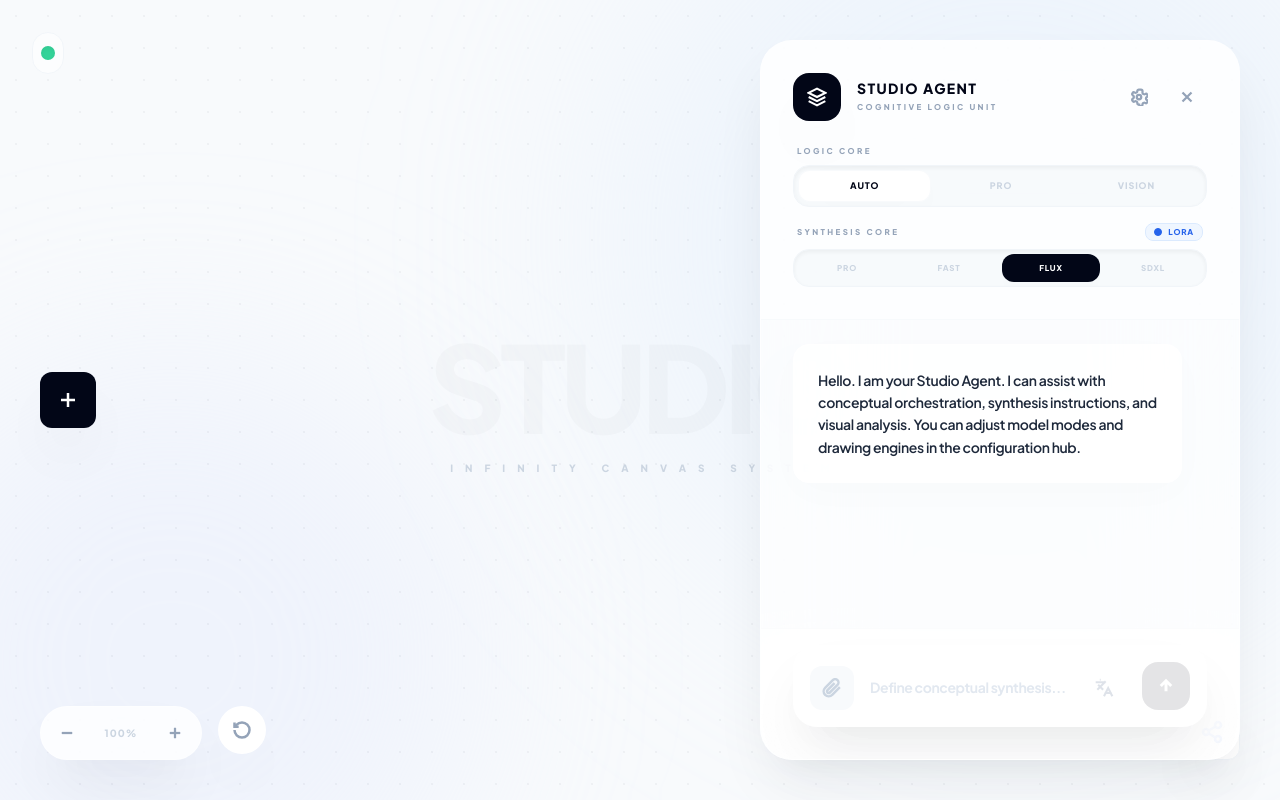
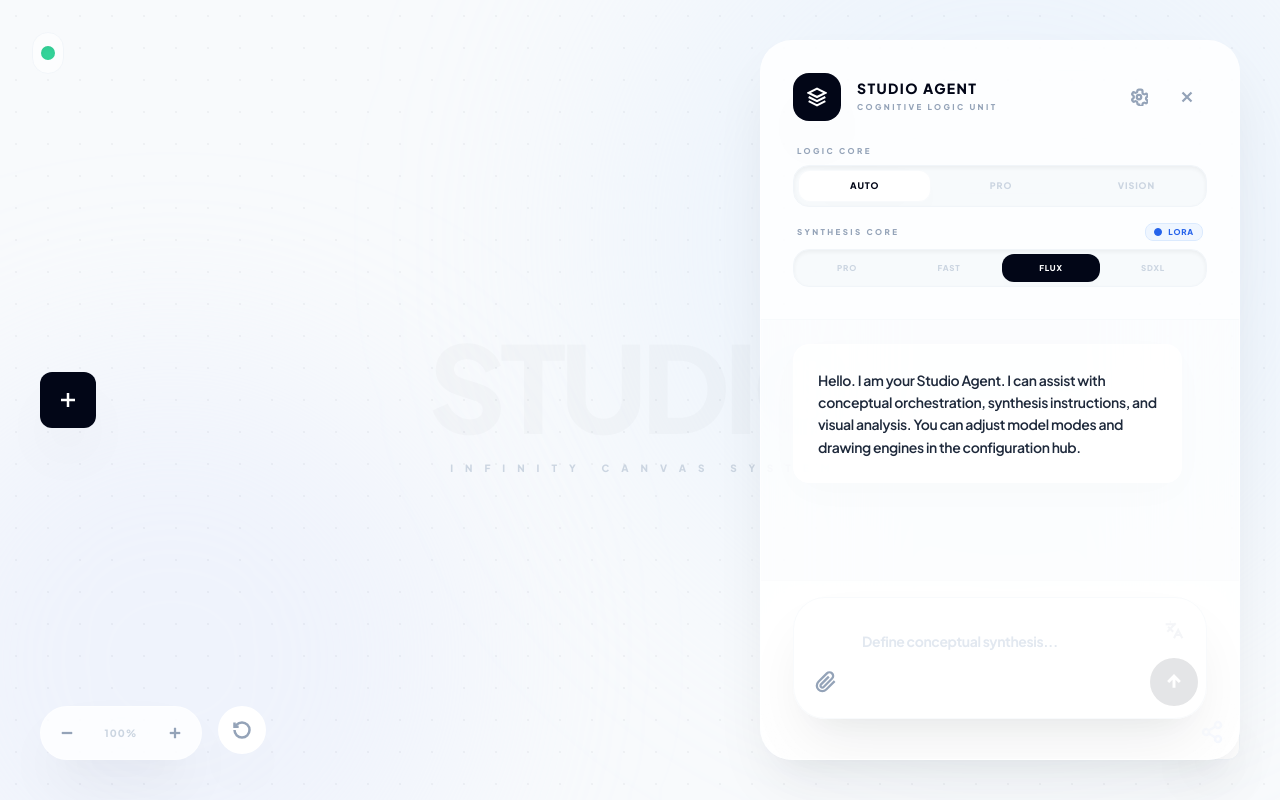
Before and after one commit to vfxLY/vfxLY.github.io, a React (Vite) app: page / in a window 1280 px wide. Both pictures are taken after a click on the button 1208 px from the left and 72 px from the top of the page. Built offline with nearby package versions, Linux system fonts and the light colour scheme.

Commit message:
feat(GeminiChat): Improve textarea height and padding
Adjusts the GeminiChat component to dynamically manage the textarea height based on its content, ensuring it remains within a sensible range. Also increases the bottom padding of the input area for better visual balance.

```diff
--- a/components/features/GeminiChat.tsx
+++ b/components/features/GeminiChat.tsx
@@ -47,8 +47,21 @@ const GeminiChat: React.FC = () => {
 
   const messagesEndRef = useRef<HTMLDivElement>(null);
   const fileInputRef = useRef<HTMLInputElement>(null);
+  const textareaRef = useRef<HTMLTextAreaElement>(null);
 
   const COMFY_SERVER_URL = "https://17610400098.top";
+
+  // 高度逻辑：14px * 1.5 = 21px 每行。 py-4 (16px * 2) = 32px 边距。
+  // 3行: 21 * 3 + 32 = 95px
+  // 8行: 21 * 8 + 32 = 200px
+  useEffect(() => {
+    if (textareaRef.current) {
+      textareaRef.current.style.height = 'auto';
+      const scrollHeight = textareaRef.current.scrollHeight;
+      const targetHeight = Math.min(Math.max(scrollHeight, 95), 200);
+      textareaRef.current.style.height = `${targetHeight}px`;
+    }
+  }, [input]);
 
   useEffect(() => {
     messagesEndRef.current?.scrollIntoView({ behavior: "smooth" });
@@ -428,7 +441,7 @@ const GeminiChat: React.FC = () => {
             <div ref={messagesEndRef} />
           </div>
 
-          <div className="px-8 pb-8 pt-4 bg-white/50 border-t border-slate-100/30 backdrop-blur-xl">
+          <div className="px-8 pb-10 pt-4 bg-white/50 border-t border-slate-100/30 backdrop-blur-xl">
             {pendingImages.length > 0 && (
               <div className="flex gap-4 mb-6 overflow-x-auto no-scrollbar py-1 px-0.5">
                 {pendingImages.map((img, idx) => (
@@ -439,17 +452,49 @@ const GeminiChat: React.FC = () => {
                 ))}
               </div>
             )}
-            <div className="flex items-end gap-4 bg-white border border-slate-100 rounded-3xl p-4 focus-within:ring-4 focus-within:ring-slate-950/[0.03] transition-all shadow-premium border-white/90">
-              <button onClick={() => fileInputRef.current?.click()} className="p-3 text-slate-300 hover:text-slate-950 transition-colors shrink-0 bg-slate-50 rounded-xl"><svg width="20" height="20" viewBox="0 0 24 24" fill="none" stroke="currentColor" strokeWidth="3"><path d="M21.44 11.05l-9.19 9.19a6 6 0 0 1-8.49-8.49l9.19-9.19a4 4 0 0 1 5.66 5.66l-9.2 9.19a2 2 0 0 1-2.83-2.83l8.49-8.48"/></svg></button>
-              <textarea rows={1} placeholder={selectedModelMode === 'vision' ? "Analyze visual asset..." : "Define conceptual synthesis..."} value={input} onChange={e => setInput(e.target.value)} onKeyDown={e => e.key === 'Enter' && !e.shiftKey && (e.preventDefault(), handleSend())} className="flex-1 bg-transparent border-none focus:outline-none text-[14px] font-bold text-slate-950 placeholder:text-slate-200 resize-none py-3" />
-              <button onClick={handleTranslate} disabled={!input.trim() || isTranslating} className="p-3 text-slate-400 hover:text-blue-600 transition-all active:scale-95 disabled:opacity-30 relative group/trans">
-                <svg width="20" height="20" viewBox="0 0 24 24" fill="none" stroke="currentColor" strokeWidth="2.5" className={isTranslating ? 'animate-spin' : ''}>
-                  <path d="M5 8l6 6M4 14l10-10M2 5h12M7 2h1M22 22l-5-10-5 10M12.8 18h8.4" />
-                </svg>
-                <span className="absolute -top-10 left-1/2 -translate-x-1/2 bg-slate-950 text-white text-[8px] font-black uppercase tracking-widest px-3 py-1.5 rounded-lg shadow-xl opacity-0 group-hover/trans:opacity-100 transition-opacity pointer-events-none whitespace-nowrap z-50">Strict Translation</span>
-              </button>
-              <button onClick={handleSend} disabled={isTyping || (!input.trim() && pendingImages.length === 0)} className="w-12 h-12 bg-slate-950 rounded-2xl flex items-center justify-center text-white shadow-premium hover:scale-105 active:scale-95 transition-all disabled:opacity-10 disabled:scale-100 shrink-0"><svg width="18" height="18" viewBox="0 0 24 24" fill="none" stroke="currentColor" strokeWidth="4"><path d="M5 12l7-7 7 7M12 19V5"/></svg></button>
+
+            <div className="relative group/input-container">
+              <div className="flex items-end gap-3 bg-white/90 border border-slate-100/50 rounded-[32px] p-2 transition-all shadow-premium hover:shadow-premium-hover focus-within:ring-4 focus-within:ring-slate-950/[0.03] backdrop-blur-2xl">
+                <button
+                  onClick={() => fileInputRef.current?.click()}
+                  className="w-12 h-12 flex items-center justify-center text-slate-400 hover:text-slate-950 transition-all hover:bg-slate-50 rounded-full shrink-0 mb-1"
+                >
+                  <svg width="22" height="22" viewBox="0 0 24 24" fill="none" stroke="currentColor" strokeWidth="2.5"><path d="M21.44 11.05l-9.19 9.19a6 6 0 0 1-8.49-8.49l9.19-9.19a4 4 0 0 1 5.66 5.66l-9.2 9.19a2 2 0 0 1-2.83-2.83l8.49-8.48"/></svg>
+                </button>
+
+                <textarea
+                  ref={textareaRef}
+                  placeholder={selectedModelMode === 'vision' ? "Analyze visual asset..." : "Define conceptual synthesis..."}
+                  value={input}
+                  onChange={e => setInput(e.target.value)}
+                  onKeyDown={e => e.key === 'Enter' && !e.shiftKey && (e.preventDefault(), handleSend())}
+                  className="flex-1 bg-transparent border-none focus:outline-none text-[14px] font-bold text-slate-950 placeholder:text-slate-200 resize-none py-4 overflow-y-auto custom-scrollbar transition-[height] duration-200 leading-[1.5]"
+                  style={{ maxHeight: '200px', minHeight: '95px' }}
+                />
+
+                <div className="flex flex-col gap-1 mb-1">
+                  <button
+                    onClick={handleTranslate}
+                    disabled={!input.trim() || isTranslating}
+                    className="w-12 h-12 flex items-center justify-center text-slate-400 hover:text-blue-600 transition-all active:scale-90 disabled:opacity-10 relative group/trans"
+                  >
+                    <svg width="20" height="20" viewBox="0 0 24 24" fill="none" stroke="currentColor" strokeWidth="2.5" className={isTranslating ? 'animate-spin' : ''}>
+                      <path d="M5 8l6 6M4 14l10-10M2 5h12M7 2h1M22 22l-5-10-5 10M12.8 18h8.4" />
+                    </svg>
+                    <span className="absolute bottom-full right-0 mb-3 bg-slate-950 text-white text-[8px] font-black uppercase tracking-widest px-3 py-1.5 rounded-lg shadow-xl opacity-0 group-hover/trans:opacity-100 transition-opacity pointer-events-none whitespace-nowrap">Bidirectional Translator</span>
+                  </button>
+
+                  <button
+                    onClick={handleSend}
+                    disabled={isTyping || (!input.trim() && pendingImages.length === 0)}
+                    className="w-12 h-12 bg-slate-950 rounded-full flex items-center justify-center text-white shadow-premium hover:scale-105 active:scale-95 transition-all disabled:opacity-10 disabled:scale-100 shrink-0"
+                  >
+                    <svg width="20" height="20" viewBox="0 0 24 24" fill="none" stroke="currentColor" strokeWidth="3.5"><path d="M5 12l7-7 7 7M12 19V5"/></svg>
+                  </button>
+                </div>
+              </div>
             </div>
+
             <input type="file" ref={fileInputRef} className="hidden" multiple onChange={e => {
                 const files = Array.from(e.target.files || []) as File[];
                 files.forEach(f => {
```
